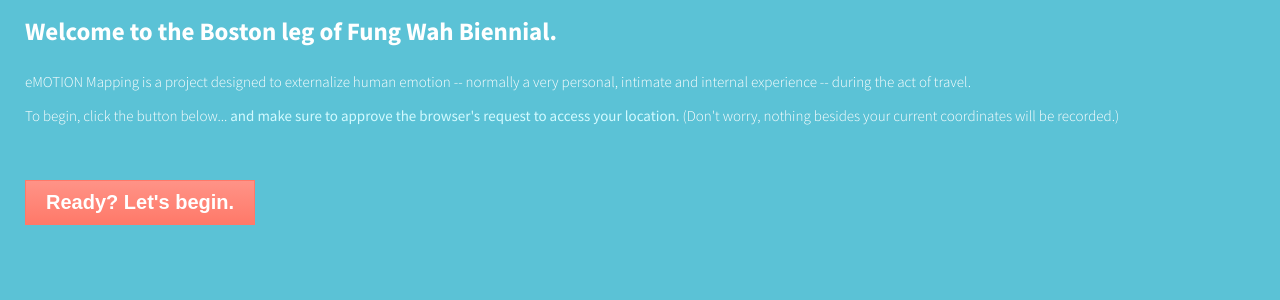
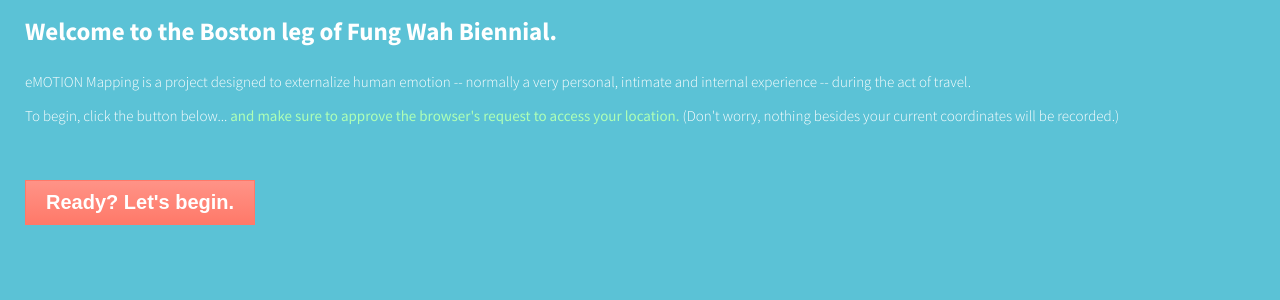
Before and after one commit to rouxpz/eMOTION-Mapping, a Flask app: page /boston in a window 1280 px wide. Shown: the part 131-431 px from the top of the page. Run offline with Flask 2, Linux system fonts and the light colour scheme; parts of the project's set-up code (start-up, migrations or seed data) failed here and were passed over.

Commit message:
more color tweaks

```diff
--- a/static/css/submit.css
+++ b/static/css/submit.css
@@ -38,6 +38,7 @@
 .infolink {
 	color:#aeffb6;
 	text-decoration: none;
+	font-weight: 400;
 }
 
 .infolink:hover {
@@ -102,5 +103,5 @@
 }
 
 .highlight {
-	color:#d2faff;
+	color:#aeffb6;
 }
```
